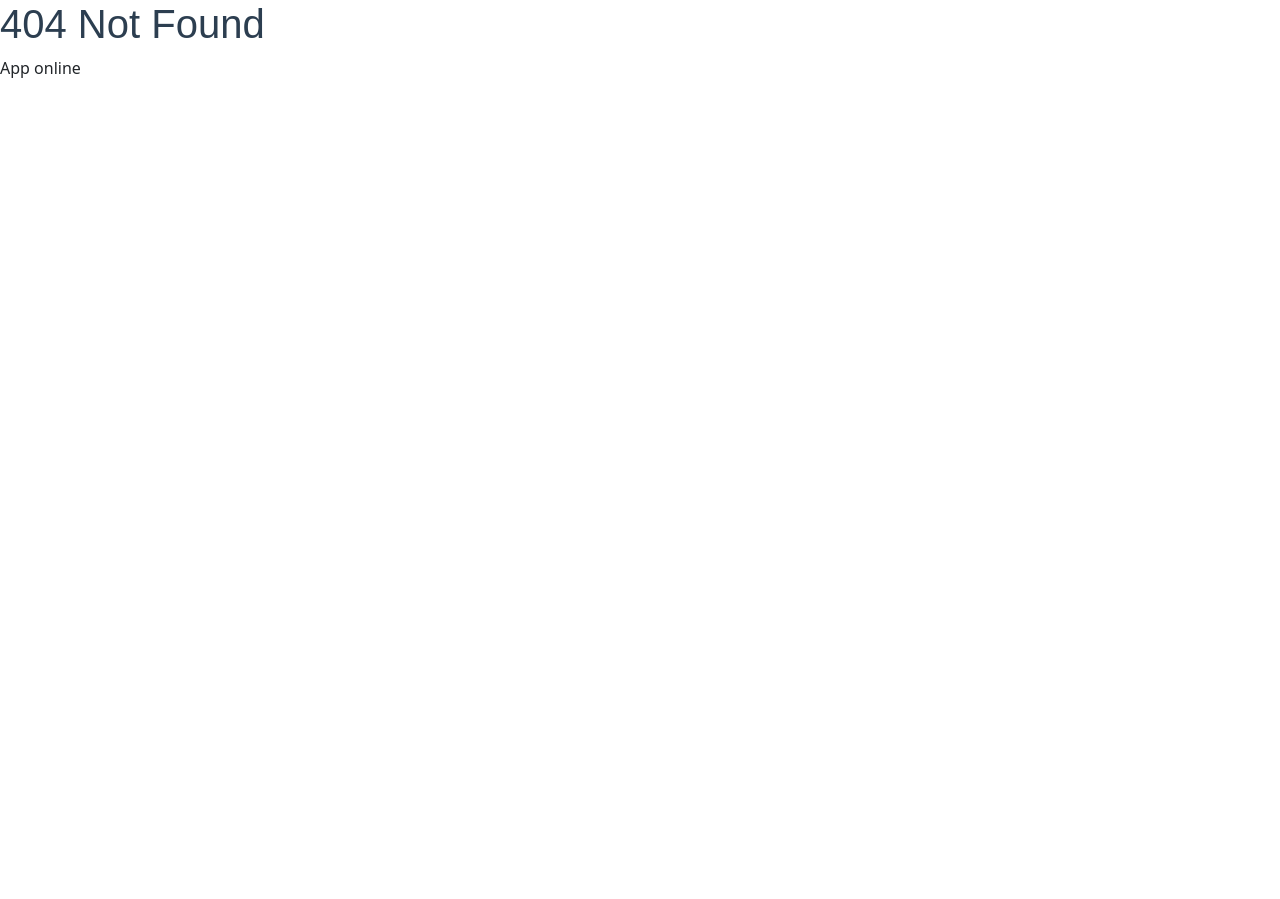
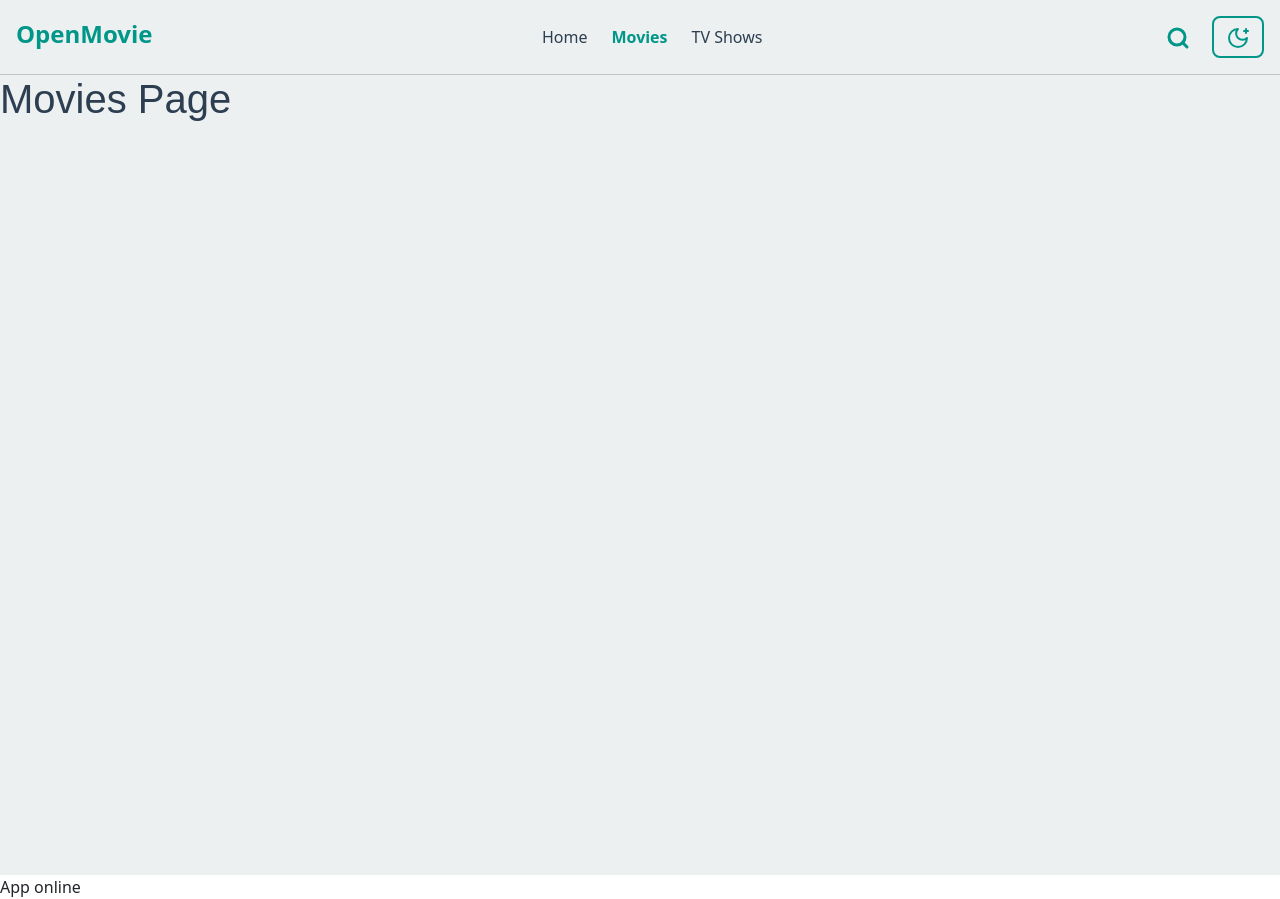
Before and after one commit to daniloscano/openmovie-app, a React (Vite) app: page /movies in a window 1280 px wide. Before the commit this address had no page. Before the commit the page ends 800 px from the top, so only its background shows below. Built offline with nearby package versions, Linux system fonts and the light colour scheme; a web font is replaced by a local one.

Commit message:
added itemsContext

```diff
--- a/src/App.jsx
+++ b/src/App.jsx
@@ -1,5 +1,7 @@
 import { BrowserRouter as Router, Routes, Route } from "react-router-dom";
 import HomePage from "./pages/HomePage.jsx";
+import MoviesPage from "./pages/MoviesPage.jsx";
+import TvShowsPage from "./pages/TvShowsPage.jsx";
 
 const App = () => {
 
@@ -8,6 +10,8 @@ const App = () => {
             <Router>
                 <Routes>
                     <Route index path='/' element={<HomePage />} />
+                    <Route path='/movies' element={<MoviesPage />} />
+                    <Route path='/tvshows' element={<TvShowsPage />} />
 
                     <Route path='*' element={<h1>404 Not Found</h1>} />
                 </Routes>
--- a/src/components/navigation/Navigation.jsx
+++ b/src/components/navigation/Navigation.jsx
@@ -1,4 +1,4 @@
-import {Link} from "react-router-dom";
+import {useLocation, Link} from "react-router-dom";
 import './navigation.css'
 import {navLinks} from "./partials/navLinks.js";
 import NavigationLink from "./partials/NavigationLink.jsx";
@@ -32,15 +32,15 @@ const Navigation = () => {
                         }
                     </div>
                     <div className="d-flex align-items-center gap-2 navigation-actions">
-                        <button className="btn">
-                            <Search size={24} />
+                        <button className="btn btn-search">
+                            <Search strokeWidth={3} size={24} />
                         </button>
                         <button
                             onClick={toggleTheme}
-                            className="btn btn-outline-dark rounded rounded-3"
+                            className="btn rounded rounded-3 btn-toggle-theme"
                         >
                             {
-                                theme === 'light' ? <MoonStar /> : <Sun />
+                                theme === 'light' ? <MoonStar strokeWidth={2} size={24} /> : <Sun strokeWidth={2} size={24} />
                             }
                         </button>
                     </div>
--- a/src/components/navigation/navigation.css
+++ b/src/components/navigation/navigation.css
@@ -9,4 +9,43 @@ nav {
 
 .navigation-links a {
     color: var(--color-text-primary);
+    transition: all 0.4s ease;
 }
+
+.navigation-links a:hover {
+    color: var(--color-text-primary);
+    font-weight: bold;
+    transform: scale(1.1);
+}
+
+.navigation-links a:active {
+    color: var(--color-accent);
+}
+
+.navigation-links a.active-link {
+    color: var(--color-accent);
+    font-weight: bold;
+}
+
+.btn-search {
+    background-color: var(--color-bg);
+    color: var(--color-accent);
+    border: solid 2px var(--color-bg);
+}
+
+.btn-search:hover {
+    background-color: var(--color-accent) !important;
+    color: var(--color-bg) !important;
+    border: solid 2px var(--color-accent);
+}
+
+.btn-toggle-theme {
+    background-color: var(--color-bg);
+    color: var(--color-accent);
+    border: solid 2px var(--color-accent);
+}
+
+.btn-toggle-theme:hover, .btn-toggle-theme:active {
+    background-color: var(--color-accent) !important;
+    color: var(--color-bg) !important;
+}
--- a/src/components/navigation/partials/NavigationLink.jsx
+++ b/src/components/navigation/partials/NavigationLink.jsx
@@ -1,10 +1,13 @@
-import {Link} from "react-router-dom";
+import {Link, useLocation} from "react-router-dom";
 
 const NavigationLink = ({ link }) => {
+    const { pathname } = useLocation();
+
+
     return (
         <>
             <Link
-                className="text-decoration-none"
+                className={`text-decoration-none ${pathname === link.href ? 'active-link' : ''}`}
                 to={link.href}>
                 {link.page}
             </Link>
--- /dev/null
+++ b/src/contexts/ItemsContext.jsx
@@ -0,0 +1,15 @@
+import {createContext} from "react";
+import {useAllItems} from "../hooks/useAllItems.js";
+
+export const ItemsContext = createContext();
+
+export const ItemsProvider = ({ children }) => {
+    const { items, page, totalPages, error, isLoading, getTrendings } = useAllItems()
+
+
+    return (
+        <ItemsContext.Provider value={{ items, page, totalPages, error, isLoading, getTrendings }}>
+            { children }
+        </ItemsContext.Provider>
+    )
+}
--- /dev/null
+++ b/src/hooks/useAllItems.js
@@ -0,0 +1,37 @@
+import {useState} from "react";
+
+const TRENDING_ENDPOINT = 'https://api.themoviedb.org/3/trending/all/';
+const API_KEY = 'eyJhbGciOiJIUzI1NiJ9.eyJhdWQiOiJjZTliODgyNGU4ZDRiZGQwOWM2YzcwYWRjM2I3N2M5MyIsIm5iZiI6MTc0Mjk0Mjg0Mi43MjIsInN1YiI6IjY3ZTMzMjdhNGM1Mjc0NjY2NWRjYjhkMiIsInNjb3BlcyI6WyJhcGlfcmVhZCJdLCJ2ZXJzaW9uIjoxfQ.qTkgjg-aFkrd4r4k39YkHgUfLuPaH3SICs-Z5SpH8G0'
+const LANGUAGE = 'language=it-IT';
+const HEADERS = {
+    headers: {
+        "Content-Type": "application/json",
+        "Authorization": `Bearer ${API_KEY}`
+    }
+};
+
+export const useAllItems = () => {
+    const [ items, setItems ] = useState([])
+    const [ page, setPage ] = useState(0)
+    const [ totalPages, setTotalPages ] = useState(0)
+    const [ error, setError ] = useState('')
+    const [ isLoading, setIsLoading ] = useState(false)
+
+    const getTrendings = async (timeWindow = 'week', page = 1) => {
+        try {
+            setIsLoading(true)
+            const response = await fetch(`${TRENDING_ENDPOINT}${timeWindow}?page=${page}&${LANGUAGE}`, HEADERS);
+            const data = await response.json()
+            setItems(data.results)
+            setPage(data.page)
+            setTotalPages(data.total_pages)
+        } catch (error) {
+            setError(error.message)
+        } finally {
+            setIsLoading(false)
+        }
+    }
+
+
+    return { items, page, totalPages, error, isLoading, getTrendings }
+}
--- a/src/index.css
+++ b/src/index.css
@@ -24,6 +24,7 @@
 main {
     background-color: var(--color-bg);
     color: var(--color-text-primary);
+    min-height: 100dvh;
 }
 
 h1, h2, h3, h4, h5, h6 {
--- a/src/layouts/BaseLayout.jsx
+++ b/src/layouts/BaseLayout.jsx
@@ -1,10 +1,12 @@
 import Navigation from "../components/navigation/Navigation.jsx";
 
-const BaseLayout = ({ children }) => {
+const BaseLayout = ({children}) => {
     return (
         <>
-            <Navigation />
-            { children }
+            <Navigation/>
+            <main>
+                {children}
+            </main>
         </>
     );
 };
--- a/src/main.jsx
+++ b/src/main.jsx
@@ -5,12 +5,15 @@ import './index.css'
 import App from './App.jsx'
 import {PrimeReactProvider} from "primereact/api";
 import {ThemeProvider} from "./contexts/ThemeContext.jsx";
+import {ItemsProvider} from "./contexts/ItemsContext.jsx";
 
 createRoot(document.getElementById('root')).render(
     <StrictMode>
         <PrimeReactProvider>
             <ThemeProvider>
-                <App/>
+                <ItemsProvider>
+                    <App/>
+                </ItemsProvider>
             </ThemeProvider>
         </PrimeReactProvider>
     </StrictMode>,
--- /dev/null
+++ b/src/pages/MoviesPage.jsx
@@ -0,0 +1,13 @@
+import BaseLayout from "../layouts/BaseLayout.jsx";
+
+const MoviesPage = () => {
+    return (
+        <>
+            <BaseLayout>
+                <h1>Movies Page</h1>
+            </BaseLayout>
+        </>
+    );
+};
+
+export default MoviesPage;
--- /dev/null
+++ b/src/pages/TvShowsPage.jsx
@@ -0,0 +1,13 @@
+import BaseLayout from "../layouts/BaseLayout.jsx";
+
+const TvShowsPage = () => {
+    return (
+        <>
+            <BaseLayout>
+                <h1>TV Shows Page</h1>
+            </BaseLayout>
+        </>
+    );
+};
+
+export default TvShowsPage;
```
